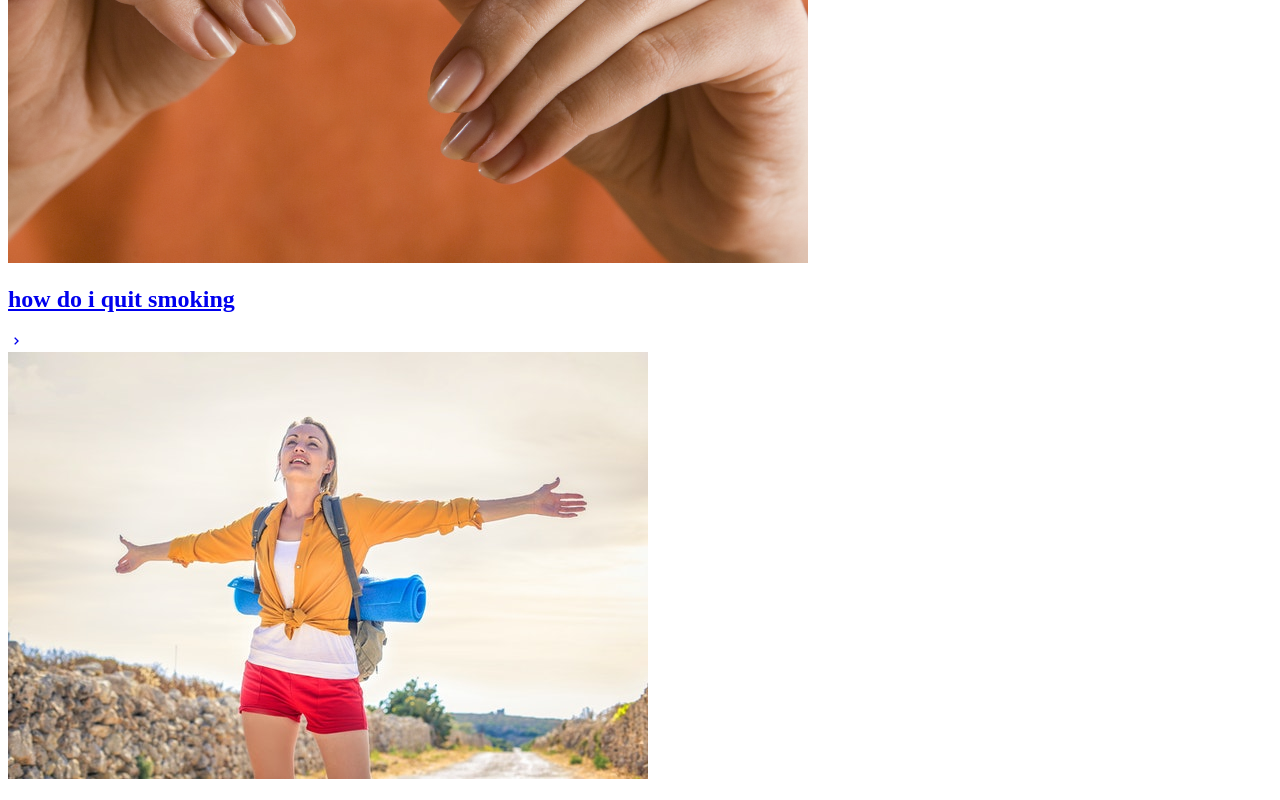
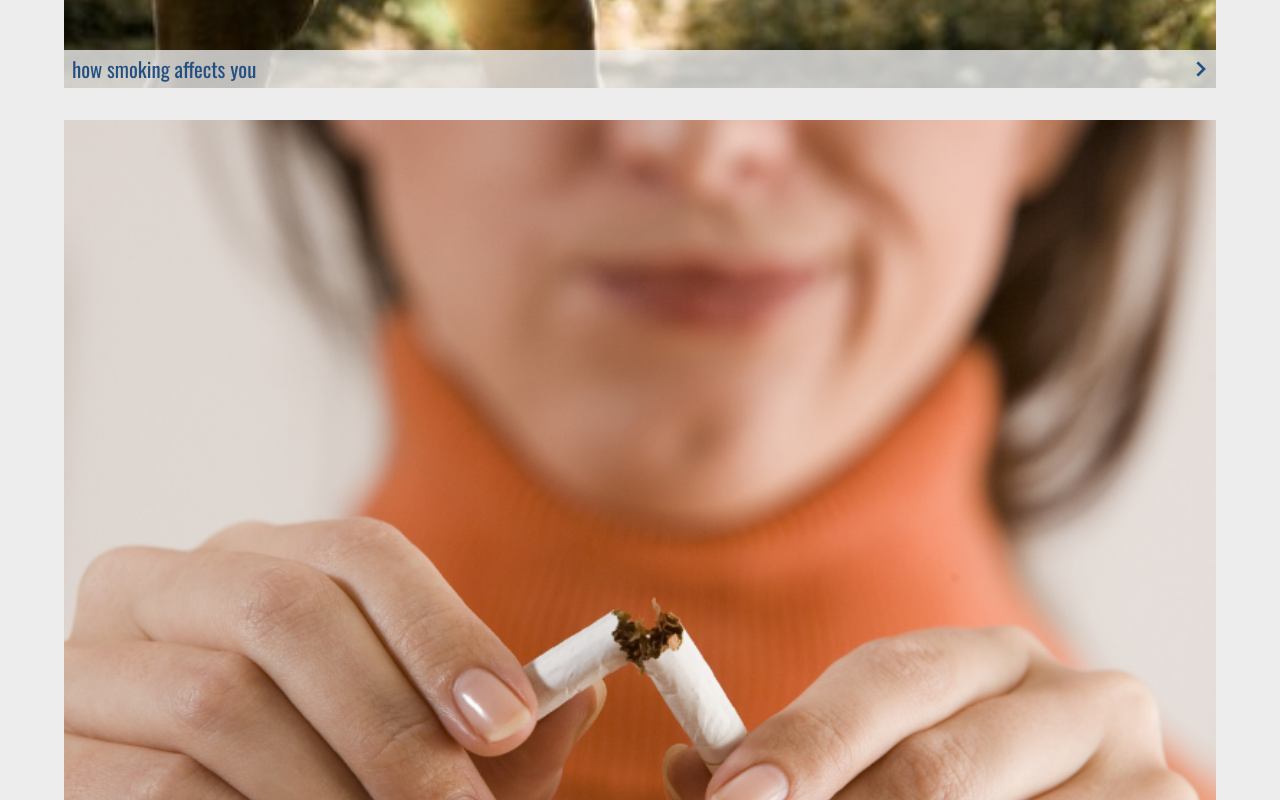
Before and after one commit to Tink3rball3r/freeFromSmoke, a plain HTML site: page dist/index.html in a window 1280 px wide. Shown: the part 1460-2260 px from the top of the page. Drawn offline with nearby package versions, Linux system fonts and the light colour scheme; the site is published under a folder, as on GitHub Pages, so addresses that start at the root find nothing.

Commit message:
css issue

```diff
--- a/dist/index.html
+++ b/dist/index.html
@@ -5,13 +5,13 @@
     <meta charset="UTF-8">
     <meta http-equiv="X-UA-Compatible" content="IE=edge">
     <meta name="viewport" content="width=device-width, initial-scale=1.0">
-    <link rel="stylesheet" href="/dist/styles.css">
+    <link rel="stylesheet" href="styles.css">
     <link href='https://unpkg.com/boxicons@2.1.2/css/boxicons.min.css' rel='stylesheet'>
     <title>Quit</title>
 </head>
 
 <body>
-    <script src="/dist/script.js" defer></script>
+    <script src="script.js" defer></script>
     <header>
         <div class="top-bar">
             <div class="logo">
```
